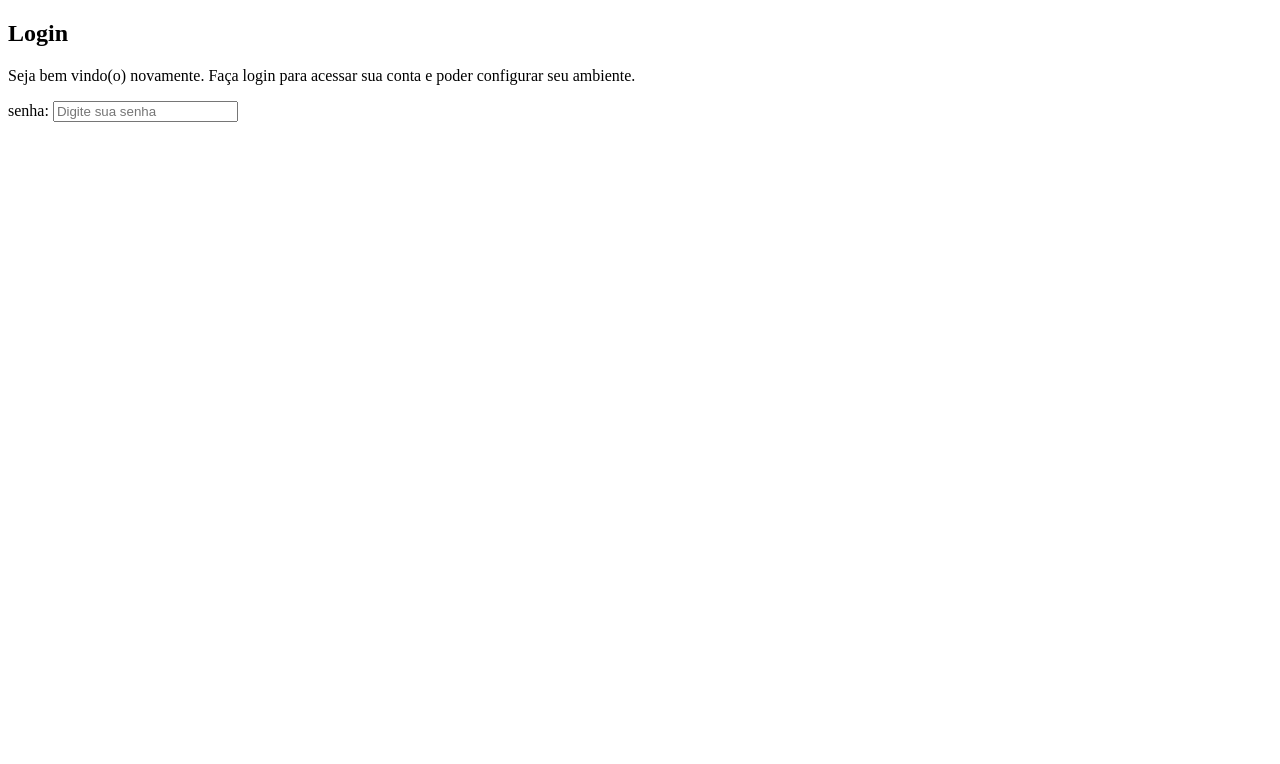
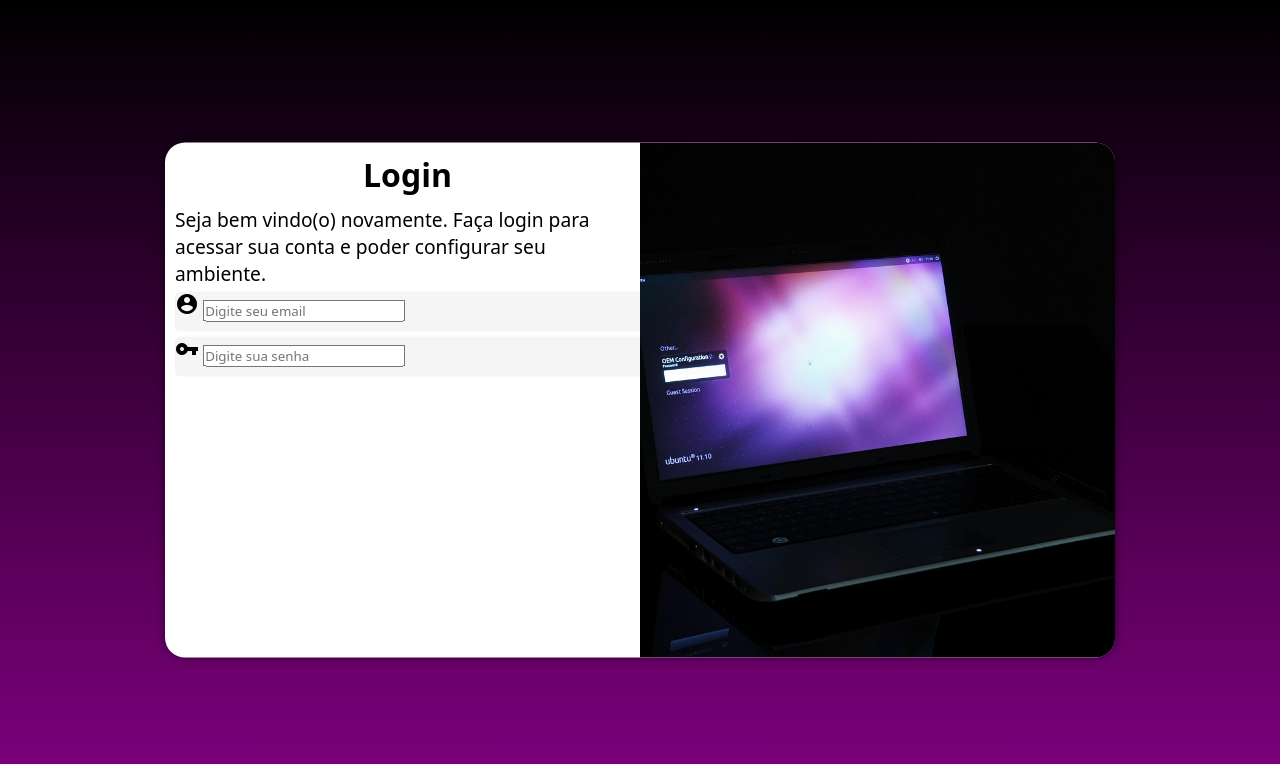
Before and after one commit to AmaroLuiz/Projeto_login, a plain HTML site: page index.html in a window 1280 px wide. Drawn offline with Linux system fonts and the light colour scheme.

Commit message:
finalizando projeto

```diff
--- /dev/null
+++ b/estilos/media-query.css
@@ -0,0 +1,58 @@
+@charset "UTF-8";
+
+
+
+@media screen and (min-width: 768px) and (max-width:992px) {
+    body {
+        background-image: linear-gradient(to top, black, purple);
+
+    }
+    section#login {
+        width: 80vw;
+    }
+
+    section#login>div#imagem {
+        float: left;
+        width: 30%;
+        height: 100%;
+        background-position: center center;
+    }
+
+    section#login>div#formulario {
+        float: right;
+        width: 70%;
+
+    }
+    div#formulario > p {
+    font-size: 1em;
+}
+}
+
+@media screen and (min-width: 992px) {
+    body {
+        background-image: linear-gradient(to bottom, black, purple);
+    }
+    section#login {
+        width: 950px;
+    }
+
+    section#login > div#imagem {
+        background-position: center bottom;
+
+        float: right;
+        width: 50%;
+        height: 100%;
+    }
+
+    section#login>section#formulario {
+        float: left;
+        width: 50%;
+    }
+    div#formulario > h1 {
+    font-size: 2em;
+}
+    div#formulario > p {
+    font-size: 1.2em;
+}
+
+}
--- a/estilos/style.css
+++ b/estilos/style.css
@@ -1 +1,115 @@
 @charset "UTF-8";
+
+.material-symbols-outlined {
+    font-variation-settings:
+        'FILL'0,
+        'wght'400,
+        'GRAD'0,
+        'opsz'24
+}
+
+* {
+    font-family: system-ui, -apple-system, BlinkMacSystemFont, 'Segoe UI', Roboto, Oxygen, Ubuntu, Cantarell, 'Open Sans', 'Helvetica Neue', sans-serif;
+    padding: 0px;
+    margin: 0px;
+    box-sizing: border-box;
+}
+
+body, html {
+    background-color: rgb(177, 1, 177);
+    height: 100vh;
+    width: 100vw;
+}
+
+main {
+    position: relative;
+    height: 100vh;
+    width: 100vw;
+}
+
+section#login {
+    position: absolute;
+    left: 50%;
+    top: 50%;
+    transform: translate(-50%, -50%);
+    overflow: hidden;
+
+    background-color: white;
+    width: 250px;
+    height: 515px;
+    border-radius: 20px;
+    box-shadow: 0px 0px 10px rgba(0, 0, 0, 0.5);
+
+    transition: width 1s, hight 1s;
+    transition-timing-function: ease;
+}
+
+section#login>div#imagem {
+    display: block;
+    background: purple url('../imagens/notebook-2666360_1280.jpg') no-repeat;
+    background-size: cover;
+    height: 200px;
+
+}
+
+section#login>div#formulario {
+    display: block;
+    padding: 10px;
+}
+
+div#formulario>h1 {
+    text-align: center;
+    margin-bottom: 10px;
+}
+
+div#formulario>p {
+    font-size: 0.8em;
+}
+
+form > div.campo {
+    background-color: whitesmoke;
+    display: block;
+    width: 100%;
+    height: 40px;
+    border-radius: 5px;
+    margin: 5px 0px;
+}
+
+div.campo > label {
+    display: none;
+}
+
+form > input[type=submit] {
+    display: block;
+    font-size: 1em;
+    width: 100%;
+    height: 40px;
+    background-color: rgb(19, 19, 19);
+    color: white;
+    border: none;
+    border-radius: 5px;
+}
+form > input[type=submit]:hover {
+    background-color: rgb(54, 54, 54);
+
+}
+form .botao {
+    display: block;
+    text-align: center;
+    font-size: 1em;
+    width: 100%;
+    height: 40px;
+    padding-top: 5px;
+    margin-top: 5px;
+    border: 1px solid purple;
+    color: black;
+    border-radius: 7px;
+    text-decoration: none;
+}
+form .botao:hover {
+    background-color: rgb(245, 206, 255);
+}
+
+form .botao > span {
+    font-size: 0.8em;
+}
--- a/index.html
+++ b/index.html
@@ -1,25 +1,42 @@
 <!DOCTYPE html>
 <html lang="pt-br">
+
 <head>
     <meta charset="UTF-8">
     <meta name="viewport" content="width=device-width, initial-scale=1.0">
     <title>Login</title>
     <link rel="stylesheet" href="estilos/style.css">
+    <link rel="stylesheet" href="estilos/media-query.css">
+    <link href="https://fonts.googleapis.com/icon?family=Material+Icons"rel="stylesheet">
 </head>
+
 <body>
     <main>
-        <section id="Login">
+        <section id="login">
             <div id="imagem">
-
             </div>
             <div id="formulario">
                 <h1>Login</h1>
                 <p>Seja bem vindo(o) novamente. Faça login para acessar sua conta e poder configurar seu ambiente.</p>
-                <form action="login.py" method="post">
-                    senha: <input type="text" placeholder="Digite sua senha">
+                <form action="login.py" method="post" autocomplete="on">
+                    <div class="campo">
+                        <span class="material-icons">account_circle</span>
+                        <input type="email" name="email" id="ilogin" placeholder="Digite seu email" autocomplete="email" required>
+                        <label for="ilogin">Login</label>
+                    </div>
+                    <div class="campo">
+                        <span class="material-icons">vpn_key</span>
+                        <input type="password" name="senha" id="isenha" placeholder="Digite sua senha" autocomplete="current-password" required minlength="5" maxlength="8">
+                        <label for="isenha">Senha</label>
+                    </div>
+                    <input type="submit" value="Entrar">
+                    <a href="#" class="botao">
+                        Esqueci a senha <span class="material-icons">mail</span>
+                    </a>
                 </form>
             </div>
         </section>
     </main>
 </body>
+
 </html>
```
